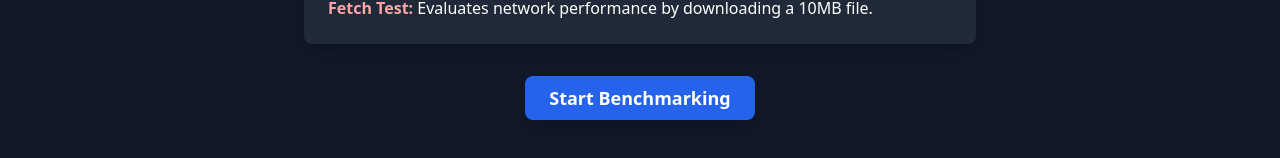
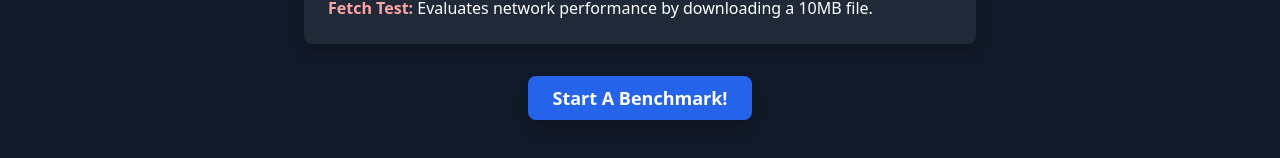
Before and after one commit to DevSnippy/CodeRace, a React (Create React App) app in the folder client/: page / in a window 1280 px wide. Shown: the part 540-698 px from the top of the page. Built offline with nearby package versions, Linux system fonts and the light colour scheme.

Commit message:
added a link to homepage for benchmarking

```diff
--- a/client/src/components/home_page/homePage.tsx
+++ b/client/src/components/home_page/homePage.tsx
@@ -1,4 +1,5 @@
 import React from "react";
+import { Link } from "react-router-dom";
 
 const HomePage: React.FC = () => {
   return (
@@ -29,7 +30,9 @@
 
       <div className="mt-8">
         <button className="bg-blue-600 hover:bg-blue-700 text-white font-bold py-2 px-6 rounded-lg shadow-lg text-lg">
-          Start Benchmarking
+          <Link to="/quicksort" className="flex items-center text-white">
+            Start A Benchmark!
+          </Link>
         </button>
       </div>
     </div>
```
